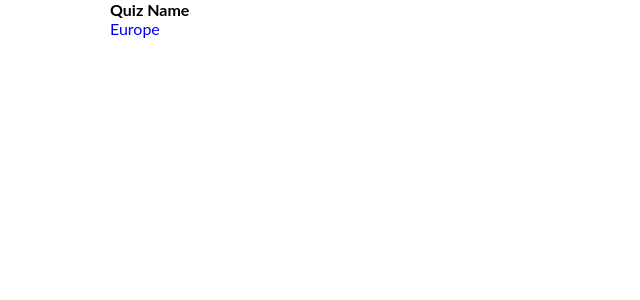
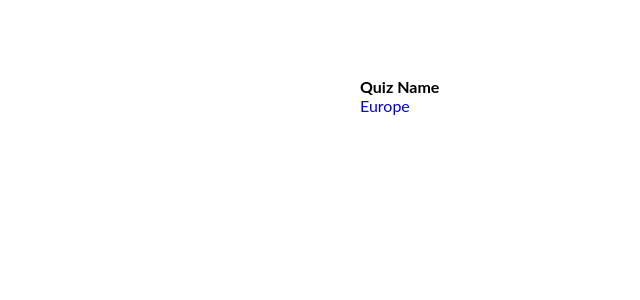
Before and after one commit to vanjazeli/geo-dash, a React (Vite) app: page / in a window 1280 px wide. Shown: the top 300 px of the page, without its empty margins (0-640 px from the left). Built offline with nearby package versions, Linux system fonts and the light colour scheme; data requests are answered from the project's data file.

Commit message:
Fix: Adjust wrap styles

```diff
--- a/src/styles/base/_layout.scss
+++ b/src/styles/base/_layout.scss
@@ -2,8 +2,12 @@
 // layout
 // ========================================
 
+#root {
+	min-height: 100vh;
+}
+
 .wrap {
-	padding: 0 20px;
-	max-width: 1100px;
+	padding: 6vw 20px;
+	max-width: 600px;
 	margin: 0 auto;
 }
```
